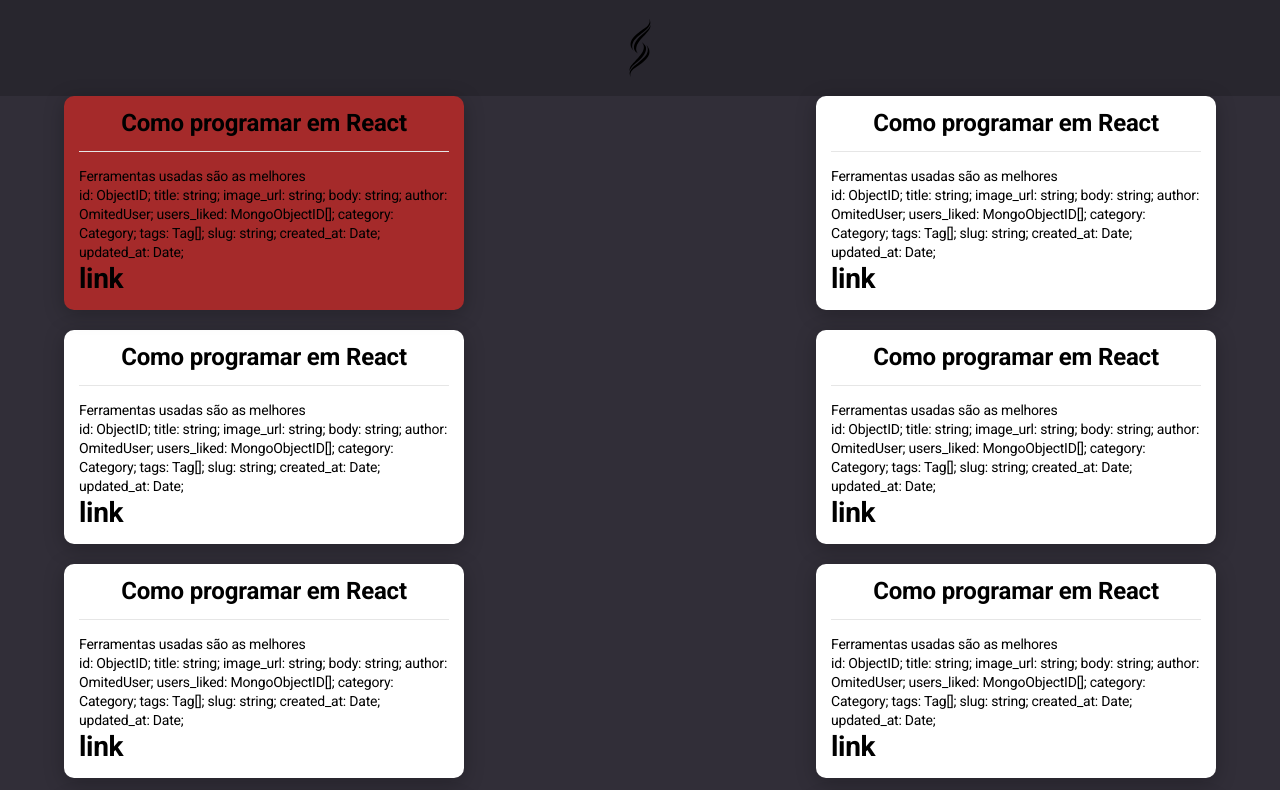
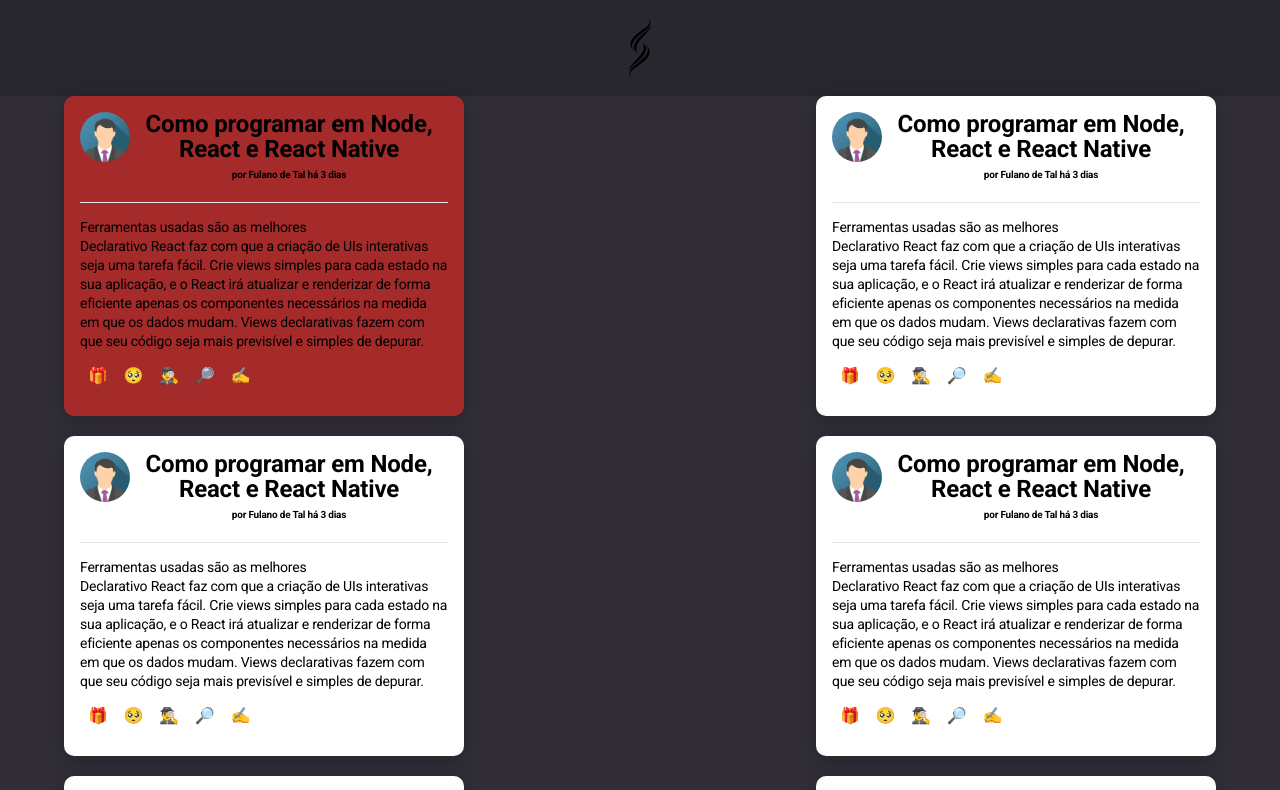
Before and after one commit to uricbonatti/Studium-Frontend, a React (Create React App) app: page / in a window 1280 px wide. Shown: the top 790 px of the page. Built offline with nearby package versions, Linux system fonts and the light colour scheme.

Commit message:
Add Buttons Post

```diff
--- a/src/components/Post/index.tsx
+++ b/src/components/Post/index.tsx
@@ -1,23 +1,38 @@
 import React from 'react';
+import Avatar from './img_avatar.png'
+
 import './styles.css';
 
 const Post: React.FC = () => {
   return (
     <div className="post-card-container">
       <header className="post-card-header">
-        <h1>Como programar em React</h1>
+        <div>
+          <img className="post-card-header-avatar" src={Avatar} alt="Avatar" />
+        </div>
+        <div>
+          <h1>Como programar em Node, React e React Native</h1>
+          <h5>por Fulano de Tal há 3 dias </h5>
+        </div>
       </header>
       <div className="post-card-description">
         <p>Ferramentas usadas são as melhores</p>
         <p>
           {' '}
-          id: ObjectID; title: string; image_url: string; body: string; author:
-          OmitedUser; users_liked: MongoObjectID[]; category: Category; tags:
-          Tag[]; slug: string; created_at: Date; updated_at: Date;
+          Declarativo
+
+          React faz com que a criação de UIs interativas seja uma tarefa fácil. Crie views simples para cada estado na sua aplicação, e o React irá atualizar e renderizar de forma eficiente apenas os componentes necessários na medida em que os dados mudam.
+          Views declarativas fazem com que seu código seja mais previsível e simples de depurar.
+
         </p>
       </div>
       <footer className="post-card-footer">
-        <h3>link</h3>
+        {' '}
+        <div className="post-card-footer-button" data-toggle="tooltip" title="Gostei">🎁</div>
+        <div className="post-card-footer-button " data-toggle="tooltip" title="Precisa melhorar">🥺</div>
+        <div className="post-card-footer-button " data-toggle="tooltip" title="Denunciar">🕵️‍♂️</div>
+        <div className="post-card-footer-button " data-toggle="tooltip" title="Ler na integra">🔎</div>
+        <div className="post-card-footer-button " data-toggle="tooltip" title="Editar">✍</div>
       </footer>
     </div>
   );
--- a/src/components/Post/styles.css
+++ b/src/components/Post/styles.css
@@ -1,14 +1,14 @@
 .post-card-container {
   box-shadow: 0px 4px 20px rgba(0, 0, 0, 0.25);
   border-radius: 10px;
-  padding: 15px;
+  padding: 16px;
   cursor: pointer;
   background-color: #fff;
-  color: #000
+  color: #000;
 }
 
 .post-card-container:hover {
-  transform: scale(1.5);
+  transform: scale(1.05);
   transition-duration: 200ms;
   transition-delay: 100ms;
   transform-style:preserve-3d;
@@ -20,14 +20,21 @@
   line-height: 25px;
   letter-spacing: -0.015em;
   text-align: center;
-  /* background-color:aqua;
-  color: yellow; */
+  width: 100%;
+  display: flex;
+}
+.post-card-header-avatar{
+  width: 50px;
+  height: 50px;
+  border-radius: 80%;
+}
+.post-card-header-title{
+  margin-left: 16px;
 }
 .post-card-description {
   border-top: 1px solid #E6E6E6;
   margin-top: 15px;
   padding-top: 15px;
-  /* color: magenta; */
 }
 
 .post-card-description p {
@@ -42,5 +49,14 @@
   font-size: 24px;
   line-height: 33px;
   letter-spacing: -0.015em;
-  /* color: crimson; */
+  border: 2px;
+  border-color: #E6E6E6;
+  display: flex;
 }
+
+.post-card-footer-button{
+  font-weight: 300;
+  font-size: 16px;
+  margin: 8px;
+  color:red;
+}
```
Also changed, not shown: src/components/Post/img_avatar.png (added).
